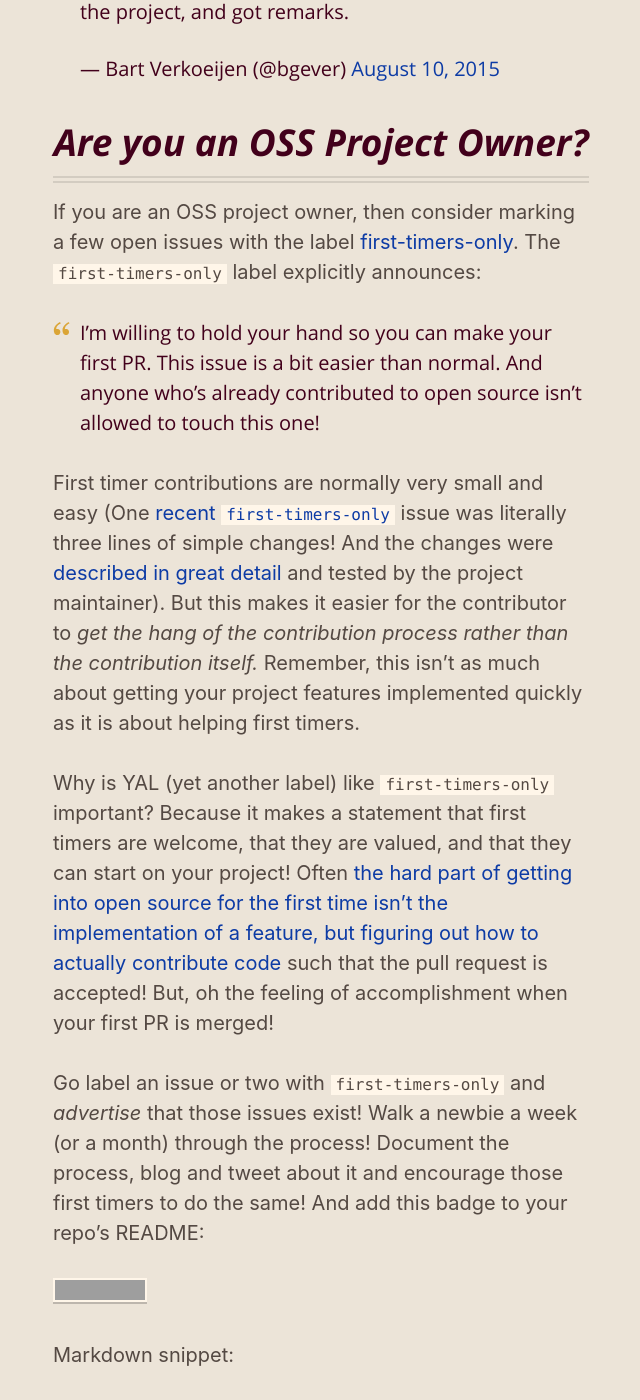
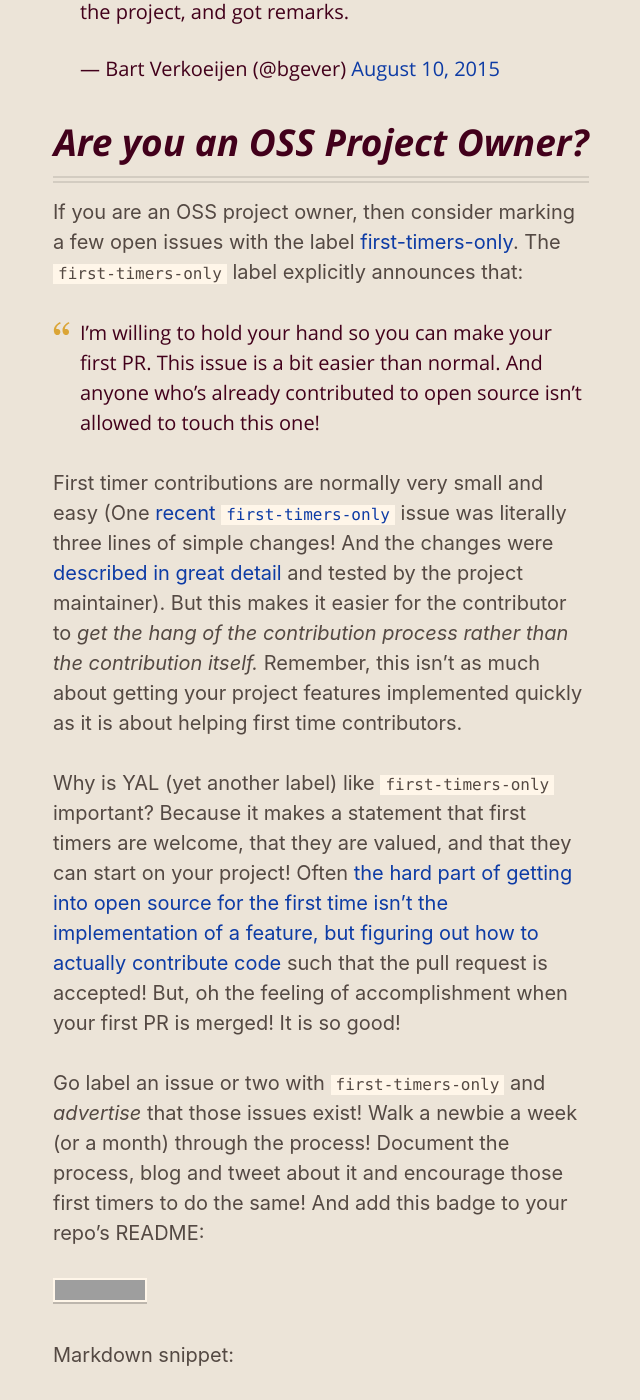
Before and after one commit to shanselman/firsttimersonly, a Jekyll site: the page built from index.md, in a window 1280 px wide and 1400 px high, scrolled down 2885 px. Shown: the whole window, without its empty margins (319-959 px from the left). Built offline with Jekyll 4.4.1, drawn with Linux system fonts in a browser that asks for light colours; nearby versions of some CDN libraries; comment, search, counter and statistics services are not loaded; our own code applies the rules of GitHub Pages for plain Markdown files; some of the changed text lies outside the part shown; grey boxes are pictures that could not be loaded.

Commit message:
Updated content

```diff
--- a/index.md
+++ b/index.md
@@ -16,7 +16,7 @@ If you have never contributed to an open source project before and you're just g
 * Wondering what someone else's first contribution was? You can easily find out any GitHub usernames "[First Pull Request](https://firstpr.me/)" here! (I think you'll find that most people's first PRs were relatively small [like Kent's](https://firstpr.me/#kentcdodds)).
 * We think that open source projects [should value civility, kindness, and patience with new developers](https://www.hanselman.com/blog/BringKindnessBackToOpenSource.aspx). We encourage you to explore projects that have a published [Code of Conduct](https://www.contributor-covenant.org/).
 
-### Yes, it's scary. But SO rewarding!
+### Yes, it's scary. But it's ALSO rewarding!
 
 We asked folks on Twitter what they felt when they made their first contribution to an open source project. Here are just a few of their tweets.
 
@@ -36,14 +36,14 @@ Some had bad experiences. The purpose of `first-timers-only` is to help everyone
 
 ### Are you an OSS Project Owner?
 
-If you are an OSS project owner, then consider marking a few open issues with the label [first-timers-only](https://github.com/search?q=label%3Afirst-timers-only&state=open&type=Issues). The `first-timers-only` label explicitly announces:
+If you are an OSS project owner, then consider marking a few open issues with the label [first-timers-only](https://github.com/search?q=label%3Afirst-timers-only&state=open&type=Issues). The `first-timers-only` label explicitly announces that:
 
 > I'm willing to hold your hand so you can make your first PR. This issue is a bit easier than normal.
 > And anyone who's already contributed to open source isn't allowed to touch this one!
 
-First timer contributions are normally very small and easy (One [recent `first-timers-only`](https://github.com/formly-js/angular-formly/pull/415/files) issue was literally three lines of simple changes! And the changes were [described in great detail](https://github.com/formly-js/angular-formly/issues/410#issuecomment-127227984) and tested by the project maintainer). But this makes it easier for the contributor to _get the hang of the contribution process rather than the contribution itself._ Remember, this isn't as much about getting your project features implemented quickly as it is about helping first timers.
+First timer contributions are normally very small and easy (One [recent `first-timers-only`](https://github.com/formly-js/angular-formly/pull/415/files) issue was literally three lines of simple changes! And the changes were [described in great detail](https://github.com/formly-js/angular-formly/issues/410#issuecomment-127227984) and tested by the project maintainer). But this makes it easier for the contributor to _get the hang of the contribution process rather than the contribution itself._ Remember, this isn't as much about getting your project features implemented quickly as it is about helping first time contributors.
 
-Why is YAL (yet another label) like `first-timers-only` important? Because it makes a statement that first timers are welcome, that they are valued, and that they can start on your project! Often [the hard part of getting into open source for the first time isn’t the implementation of a feature, but figuring out how to actually contribute code](https://medium.com/@kentcdodds/first-timers-only-78281ea47455) such that the pull request is accepted! But, oh the feeling of accomplishment when your first PR is merged!
+Why is YAL (yet another label) like `first-timers-only` important? Because it makes a statement that first timers are welcome, that they are valued, and that they can start on your project! Often [the hard part of getting into open source for the first time isn’t the implementation of a feature, but figuring out how to actually contribute code](https://medium.com/@kentcdodds/first-timers-only-78281ea47455) such that the pull request is accepted! But, oh the feeling of accomplishment when your first PR is merged! It is so good!
 
 Go label an issue or two with `first-timers-only` and *advertise* that those issues exist! Walk a newbie a week (or a month) through the process! Document the process, blog and tweet about it and encourage those first timers to do the same! And add this badge to your repo's README:
 
```
